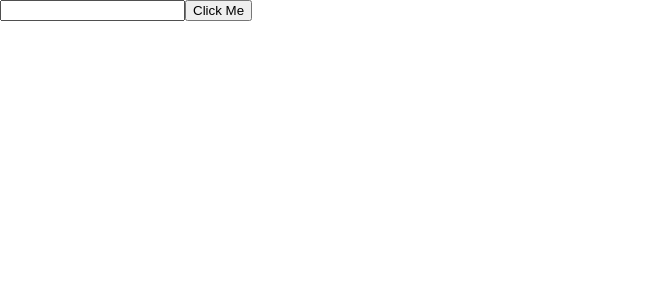
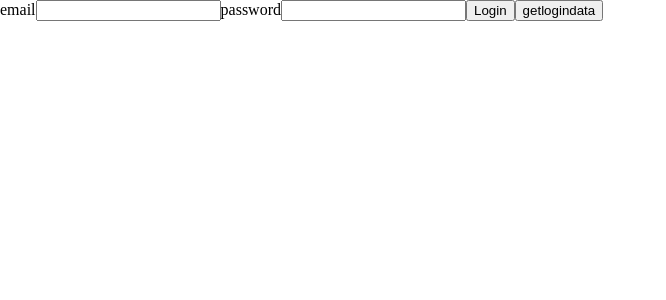
Before and after one commit to Abhas2001/Oppex-ai-work, a React (Vite) app: page / in a window 1280 px wide. Shown: the top 300 px of the page, without its empty margins (0-666 px from the left). Built offline with nearby package versions, Linux system fonts and the light colour scheme.

Commit message:
ui change

```diff
--- a/src/App.tsx
+++ b/src/App.tsx
@@ -1,10 +1,13 @@
 
  import * as React from 'react';
-import { createContext, useEffect, useState } from 'react'
+import { createContext,  useState } from 'react'
 
 
 
 import './App.css'
+
+
+
 
 
 
@@ -41,52 +44,48 @@ function App() {
 //  useEffect(() => {
 //   localStorage.setItem('logindata', JSON.stringify(logindata));
 // }, [logindata]);
-const[flag,setflag] = useState(false);
-const[message,setmessage] = useState<string>('');
-const[data,setdata] = useState<any>([]);
-const[id,setid] = useState(0);
 
-async function getdata(){
-const response = await fetch(`https://oppex-ai-backend.onrender.com/qoutes/?limit=${id}`)
-console.log(response);
+const [loginemail, setloginemail] = useState('');
+const [loginpassword, setloginpassword] = useState('');
 
-const data = await response.json();
-setdata(data);
+const[loginemaildata,setloginemaildata] = useState<{email: string}[]>([]);
+
+
+const handleLoginemail = (email:string) =>{
+  setloginemail(email);
+}
+const handleLoginpassword = (password:string) =>{
+  setloginpassword(password);
 }
 
-useEffect(()=>{
-  console.log(data);
-},[data])
+const apiUrl = 'http://localhost:5000'; // Replace with your actual API URL
+const handleLogin = async() => {
+  const response  =  await fetch('http://localhost:5000/login',{
+    method:'POST',
+    headers:{
+      'Content-Type': 'application/json'
+    },
+
+    body: JSON.stringify({
+       email : loginemail,
+        password:loginpassword // replace with actual password input
+    })
+
+  })
 
 
 
-useEffect(() => {
-  console.log("Flag value changed:", flag);
-}, [flag]);
+  console.log(response);
 
-useEffect(() => {
-  if (id === 0) {
-    return; // Prevent initial fetch when id is 0
-  }
-  getdata();
-}, [id]);
-
-const handlesenddata = () => {
-  setid(id + 1);
-
-  console.log("jshdgkdhkjsh");
-  setflag(true);
-
-  console.log(flag);
 }
 
-const handlesenddatamessage = (name:string) =>{
+const handlegetlogindata = async() =>{
 
+    const loginres = await fetch(`${apiUrl}/getlogindata`)
+    const data = await loginres.json();
+  setloginemaildata(data);
 
-  setmessage(name);
-  console.log(message);
-
-}
+  }
 
   return (
     <>
@@ -98,20 +97,26 @@ const handlesenddatamessage = (name:string) =>{
 
 
     <div>
-    <div>
-      {
-        data.map((item:any) => {
-          return (
-            <div key={item.id}>
-              <h1>{item.text}</h1>
+    <span>email</span>
+ <input onChange={(e)=>handleLoginemail(e.target.value)} type="text" />
+<span>password</span>
+ <input onChange={(e)=>handleLoginpassword(e.target.value)} type="text" name="" id="" />
 
-            </div>
-          )
-        })
-      }
-    </div>
-    <input onChange={(e)=>handlesenddatamessage(e.currentTarget.value)} type="text" />
-    <button onClick={handlesenddata}>Click Me</button>
+ <button onClick={handleLogin}>Login</button>
+
+ <button onClick={handlegetlogindata}>getlogindata</button>
+
+
+ <div>
+  { loginemaildata.map((x)=>{
+    return(
+
+  <span>{x.email?x.email:''}</span>
+    )
+  })
+
+
+   } </div>
     </div>
     </>
   )
```
